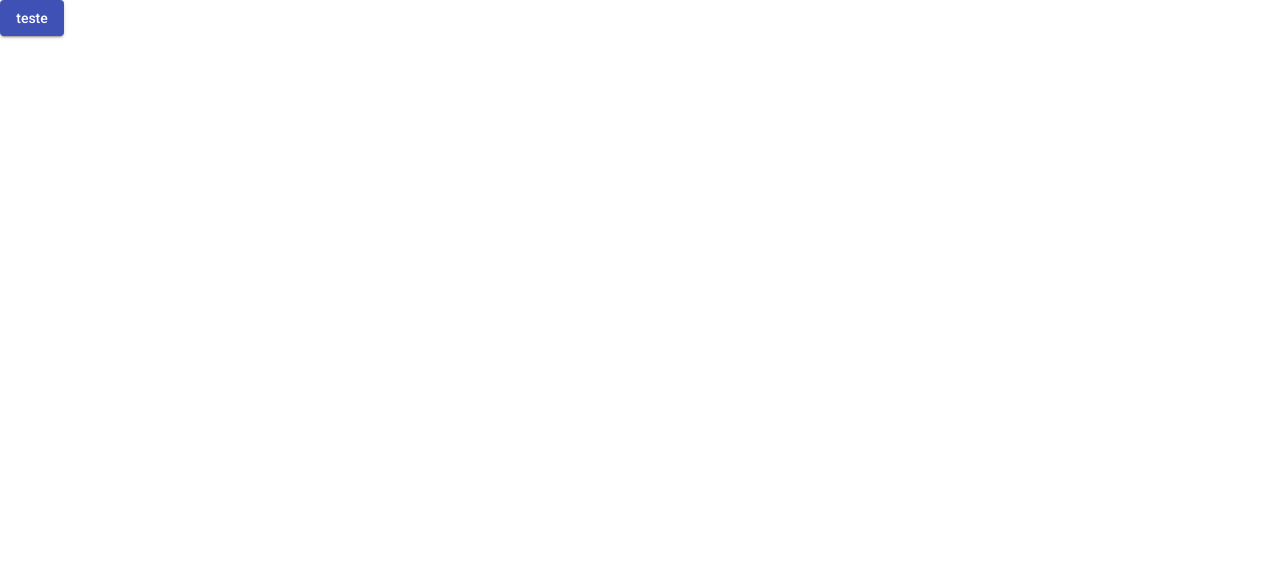
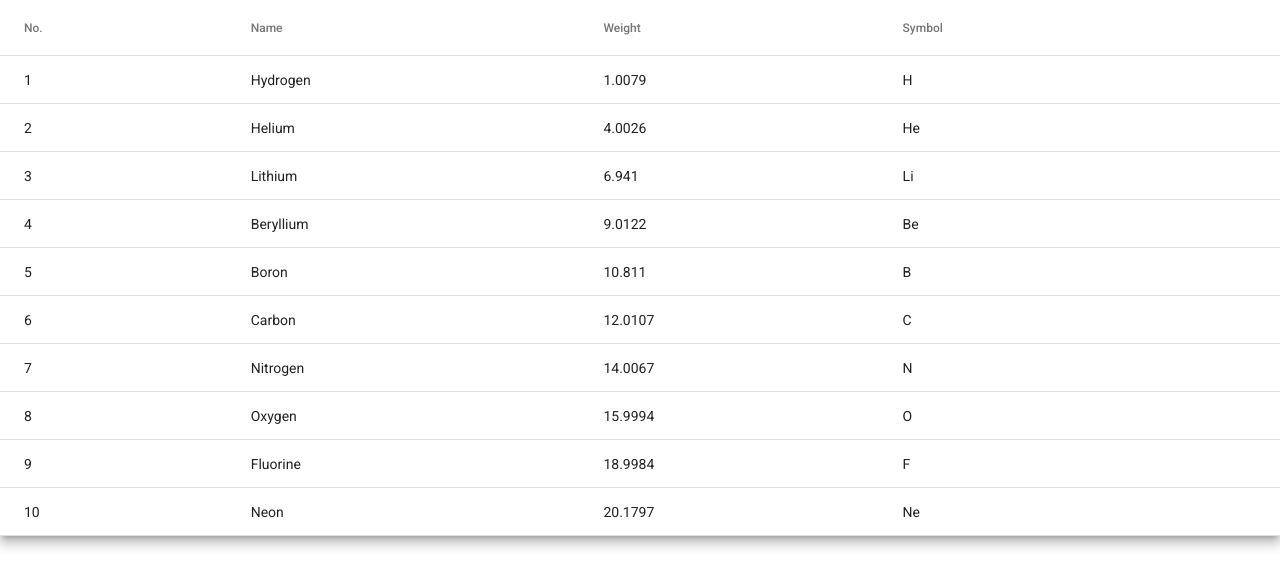
Before and after one commit to AGES-PUCRS/constr-sw-2020-2-grupo7, an Angular app in the folder frontend/: page / in a window 1280 px wide. Shown: the top 588 px of the page. Built offline with nearby package versions, Linux system fonts and the light colour scheme.

Commit message:
add mat-table

```diff
--- a/frontend/src/app/app.module.ts
+++ b/frontend/src/app/app.module.ts
@@ -5,6 +5,7 @@
 import { StudentsListComponent } from './students-list/students-list.component';
 
 import { MatButtonModule } from '@angular/material/button';
+import { MatTableModule } from '@angular/material/table'
 
 @NgModule({
   declarations: [
@@ -13,7 +14,8 @@
   ],
   imports: [
     BrowserModule,
-    MatButtonModule
+    MatButtonModule,
+    MatTableModule
   ],
   exports: [],
 
--- a/frontend/src/app/students-list/students-list.component.css
+++ b/frontend/src/app/students-list/students-list.component.css
@@ -0,0 +1,3 @@
+table {
+    width: 100%;
+}
--- a/frontend/src/app/students-list/students-list.component.html
+++ b/frontend/src/app/students-list/students-list.component.html
@@ -1 +1,34 @@
-<button mat-raised-button color="primary">teste</button>
+<!-- <button mat-raised-button color="primary">teste</button> -->
+
+<table mat-table [dataSource]="dataSource" class="mat-elevation-z8">
+
+    <!--- Note that these columns can be defined in any order.
+          The actual rendered columns are set as a property on the row definition" -->
+
+    <!-- Position Column -->
+    <ng-container matColumnDef="position">
+      <th mat-header-cell *matHeaderCellDef> No. </th>
+      <td mat-cell *matCellDef="let element"> {{element.position}} </td>
+    </ng-container>
+
+    <!-- Name Column -->
+    <ng-container matColumnDef="name">
+      <th mat-header-cell *matHeaderCellDef> Name </th>
+      <td mat-cell *matCellDef="let element"> {{element.name}} </td>
+    </ng-container>
+
+    <!-- Weight Column -->
+    <ng-container matColumnDef="weight">
+      <th mat-header-cell *matHeaderCellDef> Weight </th>
+      <td mat-cell *matCellDef="let element"> {{element.weight}} </td>
+    </ng-container>
+
+    <!-- Symbol Column -->
+    <ng-container matColumnDef="symbol">
+      <th mat-header-cell *matHeaderCellDef> Symbol </th>
+      <td mat-cell *matCellDef="let element"> {{element.symbol}} </td>
+    </ng-container>
+
+    <tr mat-header-row *matHeaderRowDef="displayedColumns"></tr>
+    <tr mat-row *matRowDef="let row; columns: displayedColumns;"></tr>
+  </table>
--- a/frontend/src/app/students-list/students-list.component.ts
+++ b/frontend/src/app/students-list/students-list.component.ts
@@ -1,15 +1,43 @@
 import { Component, OnInit } from '@angular/core';
+import { MatTableDataSource } from '@angular/material/table'
+
+export interface PeriodicElement {
+  name: string;
+  position: number;
+  weight: number;
+  symbol: string;
+}
+
+const ELEMENT_DATA: PeriodicElement[] = [
+  {position: 1, name: 'Hydrogen', weight: 1.0079, symbol: 'H'},
+  {position: 2, name: 'Helium', weight: 4.0026, symbol: 'He'},
+  {position: 3, name: 'Lithium', weight: 6.941, symbol: 'Li'},
+  {position: 4, name: 'Beryllium', weight: 9.0122, symbol: 'Be'},
+  {position: 5, name: 'Boron', weight: 10.811, symbol: 'B'},
+  {position: 6, name: 'Carbon', weight: 12.0107, symbol: 'C'},
+  {position: 7, name: 'Nitrogen', weight: 14.0067, symbol: 'N'},
+  {position: 8, name: 'Oxygen', weight: 15.9994, symbol: 'O'},
+  {position: 9, name: 'Fluorine', weight: 18.9984, symbol: 'F'},
+  {position: 10, name: 'Neon', weight: 20.1797, symbol: 'Ne'},
+];
 
 @Component({
   selector: 'app-students-list',
   templateUrl: './students-list.component.html',
   styleUrls: ['./students-list.component.css']
 })
+
 export class StudentsListComponent implements OnInit {
 
-  constructor() { }
+  displayedColumns: string[] = ['position', 'name', 'weight', 'symbol'];
+  dataSource: MatTableDataSource<PeriodicElement>;
+
+  constructor() {
+    this.dataSource = new MatTableDataSource()
+
+  }
 
   ngOnInit(): void {
+    this.dataSource.data = ELEMENT_DATA
   }
-
 }
```
